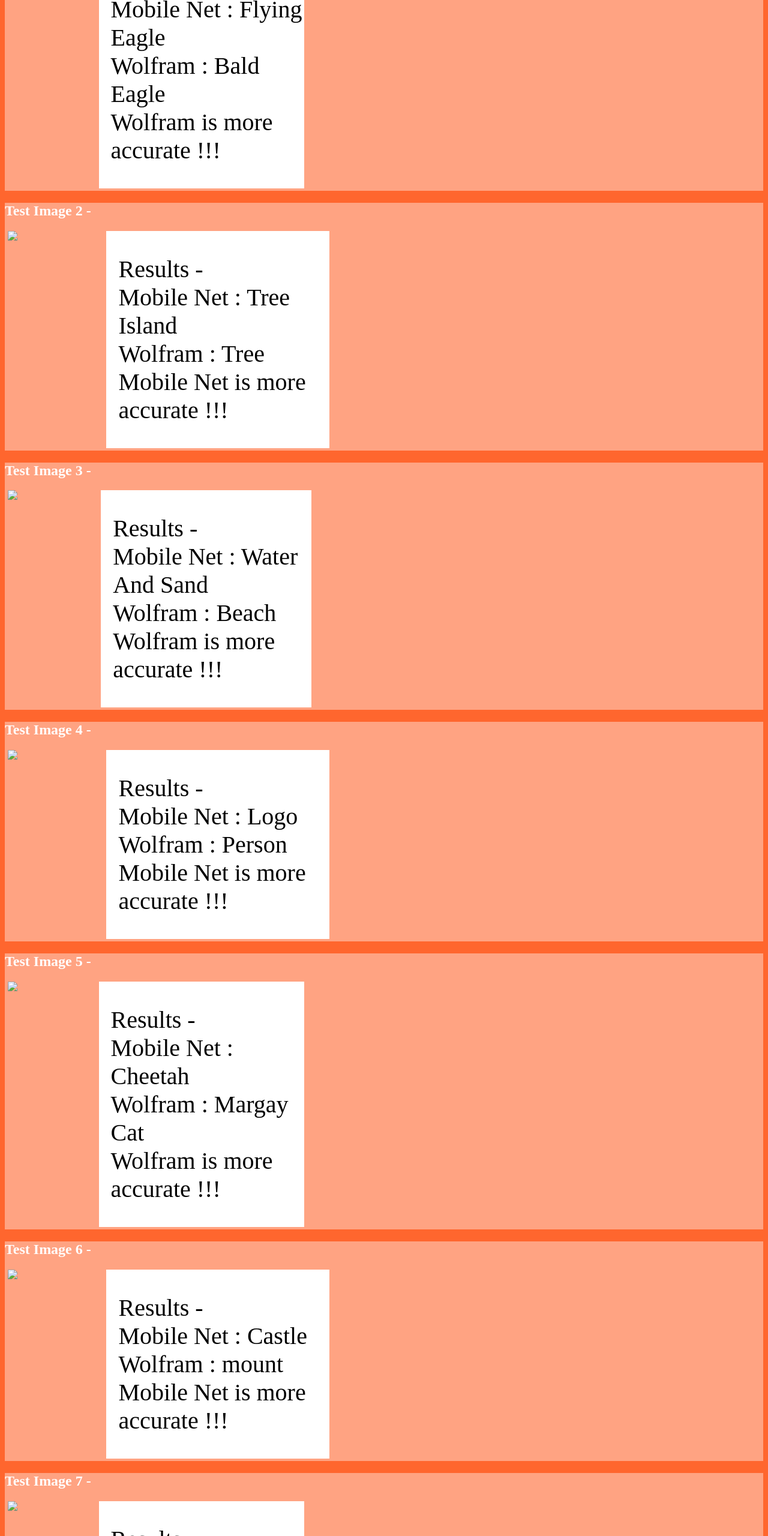
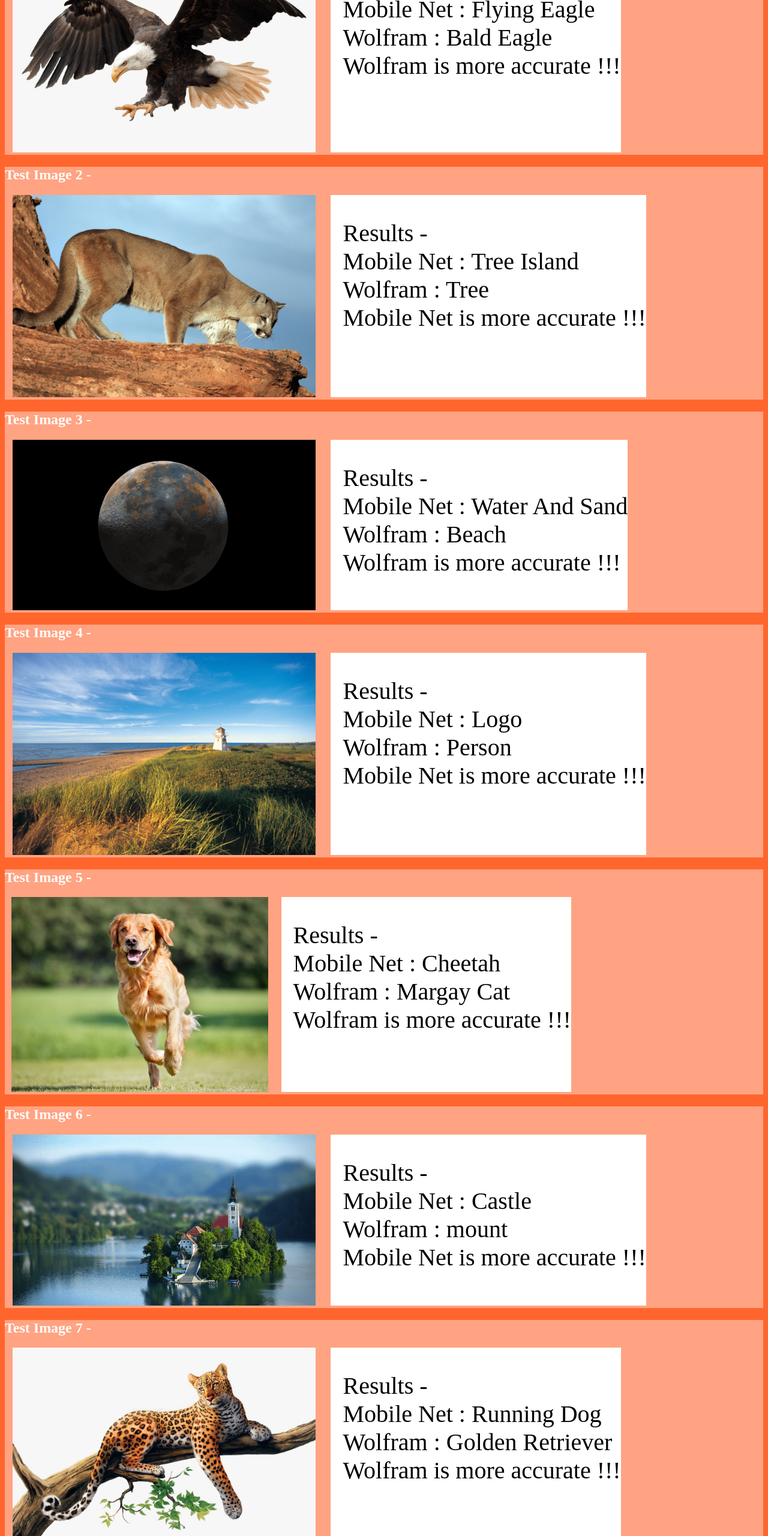
Before and after one commit to SamruddhiDudam/P-111, a plain HTML site: page index.html in a window 1280 px wide. Shown: the part 240-2800 px from the top of the page at 60% size. Drawn offline with Linux system fonts and the light colour scheme; a script that the page names is missing; a web font is replaced by a local one.

Commit message:
Add files via upload

```diff
--- a/index.html
+++ b/index.html
@@ -25,7 +25,7 @@
         <h2>Test Image 1 -</h2>
 
         <div class="td_2">
-            <img class="ti" src="img/test_img_1.jpeg">
+            <img class="ti" src="test_img_1.jpeg">
             <div class="td_3">
                 <p>
                     Results - <br>
@@ -41,7 +41,7 @@
         <h2>Test Image 2 -</h2>
 
         <div class="td_2">
-            <img class="ti" src="img/test_img_2.jpeg">
+            <img class="ti" src="test_img_2.jpeg">
             <div class="td_3">
                 <p>
                     Results - <br>
@@ -57,7 +57,7 @@
         <h2>Test Image 3 -</h2>
 
         <div class="td_2">
-            <img class="ti" src="img/test_img_3.jpeg">
+            <img class="ti" src="test_img_3.jpeg">
             <div class="td_3">
                 <p>
                     Results - <br>
@@ -73,7 +73,7 @@
         <h2>Test Image 4 -</h2>
 
         <div class="td_2">
-            <img class="ti" src="img/test_img_4.jpeg">
+            <img class="ti" src="test_img_4.jpeg">
             <div class="td_3">
                 <p>
                     Results - <br>
@@ -89,7 +89,7 @@
         <h2>Test Image 5 -</h2>
 
         <div class="td_2">
-            <img class="ti" src="img/test_img_5.jpeg">
+            <img class="ti" src="test_img_5.jpeg">
             <div class="td_3">
                 <p>
                     Results - <br>
@@ -105,7 +105,7 @@
         <h2>Test Image 6 -</h2>
 
         <div class="td_2">
-            <img class="ti" src="img/test_img_6.jpeg">
+            <img class="ti" src="test_img_6.jpeg">
             <div class="td_3">
                 <p>
                     Results - <br>
@@ -121,7 +121,7 @@
         <h2>Test Image 7 -</h2>
 
         <div class="td_2">
-            <img class="ti" src="img/test_img_7.jpeg">
+            <img class="ti" src="test_img_7.jpeg">
             <div class="td_3">
                 <p>
                     Results - <br>
@@ -137,7 +137,7 @@
         <h2>Test Image 8 -</h2>
 
         <div class="td_2">
-            <img class="ti" src="img/test_img_8.jpeg">
+            <img class="ti" src="test_img_8.jpeg">
             <div class="td_3">
                 <p>
                     Results - <br>
@@ -153,7 +153,7 @@
         <h2>Test Image 9 -</h2>
 
         <div class="td_2">
-            <img class="ti" src="img/test_img_9.jpeg">
+            <img class="ti" src="test_img_9.jpeg">
             <div class="td_3">
                 <p>
                     Results - <br>
@@ -169,7 +169,7 @@
         <h2>Test Image 10 -</h2>
 
         <div class="td_2">
-            <img class="ti" src="img/test_img_10.jpeg">
+            <img class="ti" src="test_img_10.jpeg">
             <div class="td_3">
                 <p>
                     Results - <br>
```
